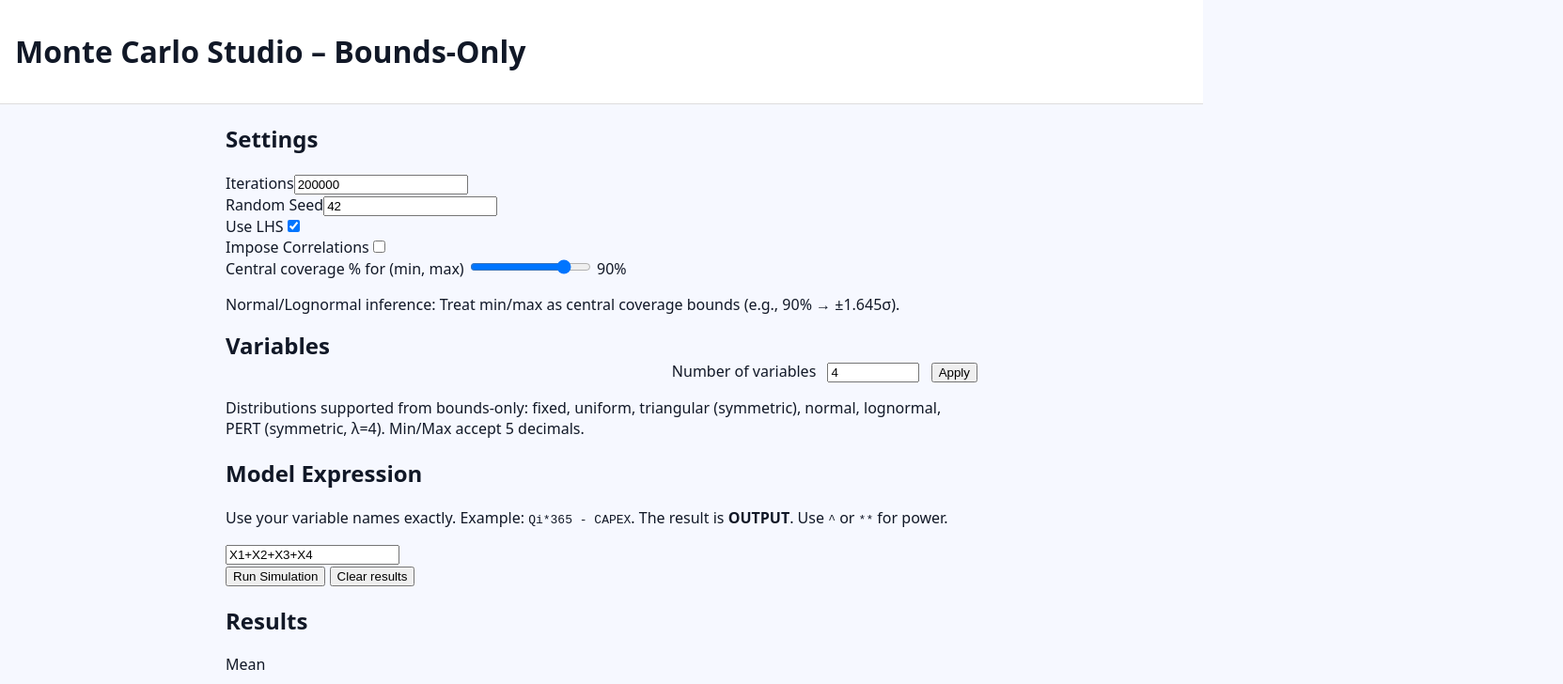
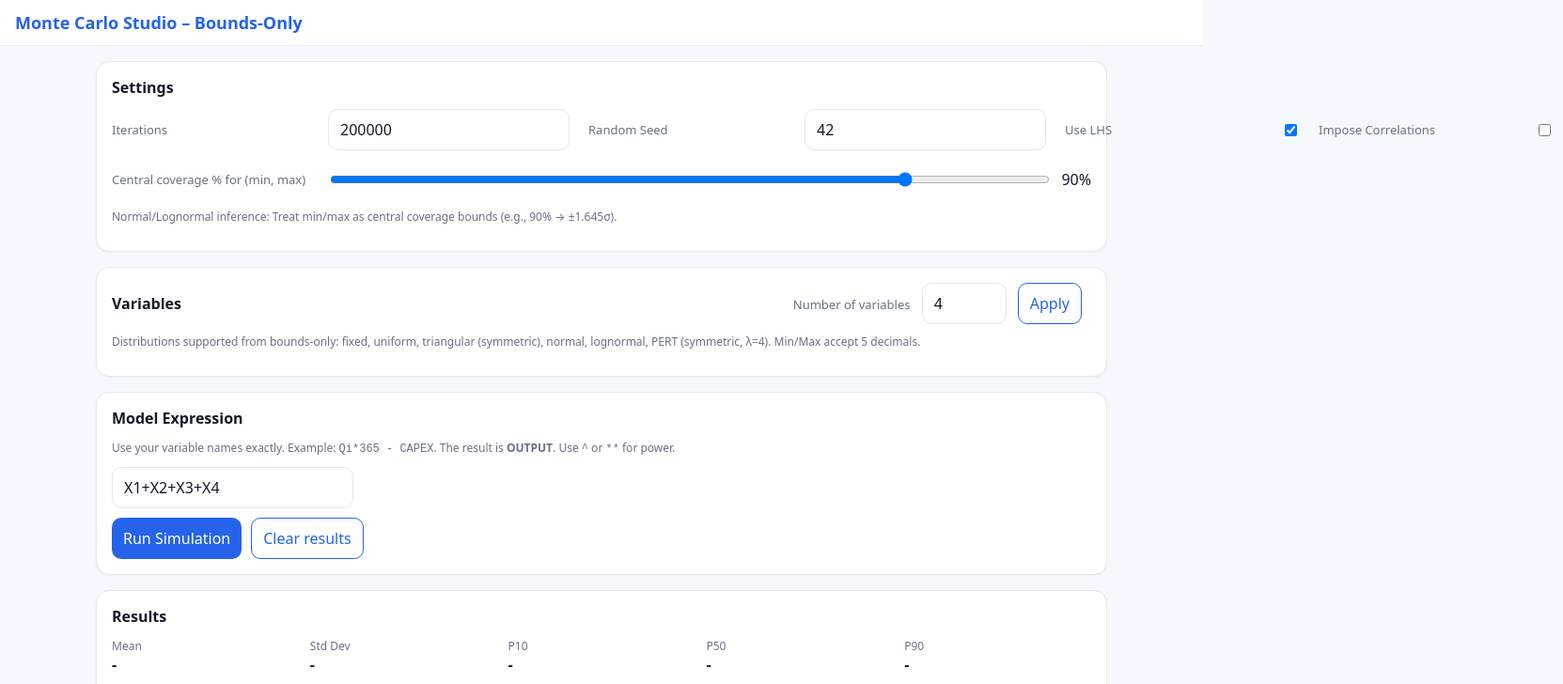
Before and after one commit to abdelrafae/test_app, a plain HTML site: page index.html in a window 1280 px wide. Shown: the top 728 px of the page at 94% size, 1663 px wide, since content can reach past the window. Drawn offline with Linux system fonts and the light colour scheme.

Commit message:
Update styles.css

```diff
--- a/styles.css
+++ b/styles.css
@@ -1,22 +1,44 @@
-body {
-  margin: 0;
-  font-family: ui-sans-serif, system-ui, Arial, sans-serif;
-  background: #f6f8ff;
-  color: #111827;
+:root{
+  --brand:#2563eb;
+  --bg:#ffffff;
+  --bg2:#f6f8ff;
+  --text:#111827;
+  --muted:#667085;
+  --border:#e5e7eb;
 }
-.topbar {
-  background: #fff;
-  border-bottom: 1px solid #ddd;
-  padding: 12px 16px;
+
+*{box-sizing:border-box}
+html,body{height:100%}
+body{
+  margin:0;
+  font-family:ui-sans-serif,system-ui,-apple-system,Segoe UI,Roboto,Arial,"Apple Color Emoji";
+  color:var(--text);
+  background:var(--bg2);
 }
-.container {
-  max-width: 800px;
-  margin: 20px auto;
-  padding: 0 12px;
-}
-.foot {
-  text-align: center;
-  color: #666;
-  font-size: 12px;
-  padding: 20px;
-}
+.topbar{background:var(--bg);border-bottom:1px solid var(--border);padding:12px 16px}
+.topbar h1{margin:0;font-size:18px;color:var(--brand)}
+.container{max-width:1100px;margin:16px auto;padding:0 12px}
+.card{background:var(--bg);border:1px solid var(--border);border-radius:14px;padding:16px;margin-bottom:16px;box-shadow:0 1px 2px rgba(16,24,40,.04)}
+h2{margin:0 0 12px;font-size:16px}
+.row{display:grid;grid-template-columns:220px 1fr auto;gap:10px;align-items:center;margin-bottom:10px}
+.grid-4{display:grid;grid-template-columns:repeat(4,1fr);gap:10px}
+label{color:var(--muted);font-size:13px}
+input,select,button{font:inherit;border-radius:10px;border:1px solid var(--border);padding:10px 12px;background:#fff;color:var(--text)}
+input[type=checkbox]{width:auto}
+button{background:var(--brand);color:#fff;border:none;cursor:pointer}
+button.secondary{background:#fff;color:var(--brand);border:1px solid var(--brand)}
+.btns{display:flex;gap:10px;margin-top:10px}
+.hint{color:var(--muted);font-size:12px;margin-top:6px}
+#vars .vcard{border:1px dashed var(--border);border-radius:12px;padding:12px;margin-bottom:10px;background:#fff}
+.vgrid{display:grid;grid-template-columns:1fr 1fr 1fr 1fr;gap:10px}
+.metrics{display:grid;grid-template-columns:repeat(5,1fr);gap:12px;margin-bottom:10px}
+.m-label{font-size:12px;color:var(--muted)}
+.m-val{font-weight:700}
+#preview table{border-collapse:collapse;width:100%}
+#preview th,#preview td{border:1px solid var(--border);padding:6px 8px;text-align:right;font-variant-numeric:tabular-nums}
+#preview th{text-align:left;background:#fafafa}
+.charts{display:grid;grid-template-columns:1fr 1fr;gap:14px}
+.chart{background:#fff;border:1px solid var(--border);border-radius:12px;padding:8px;display:flex;flex-direction:column;align-items:center}
+.c-title{font-size:12px;color:var(--muted);margin-top:4px}
+.foot{text-align:center;color:var(--muted);font-size:12px;padding:24px 0 40px}
+@media (max-width:1000px){.grid-4{grid-template-columns:1fr 1fr};.charts{grid-template-columns:1fr}}
```
